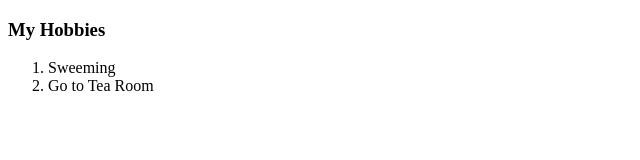
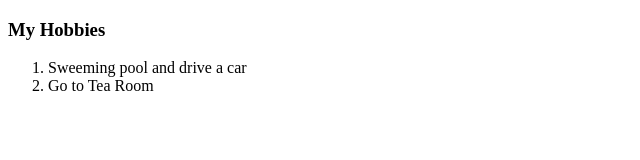
Before and after one commit to rustam5248/cv, a plain HTML site: page hobbies.html in a window 1280 px wide. Shown: the whole page, without its empty margins (0-640 px from the left). Drawn offline with Linux system fonts and the light colour scheme.

Commit message:
hobbies is changed no any comments!

```diff
--- a/hobbies.html
+++ b/hobbies.html
@@ -7,7 +7,7 @@
   <body>
     <h3>My Hobbies</h3>
     <ol>
-      <li>Sweeming</li>
+      <li>Sweeming pool and drive a car</li>
       <li>Go to Tea Room</li>
     </ol>
 
```
